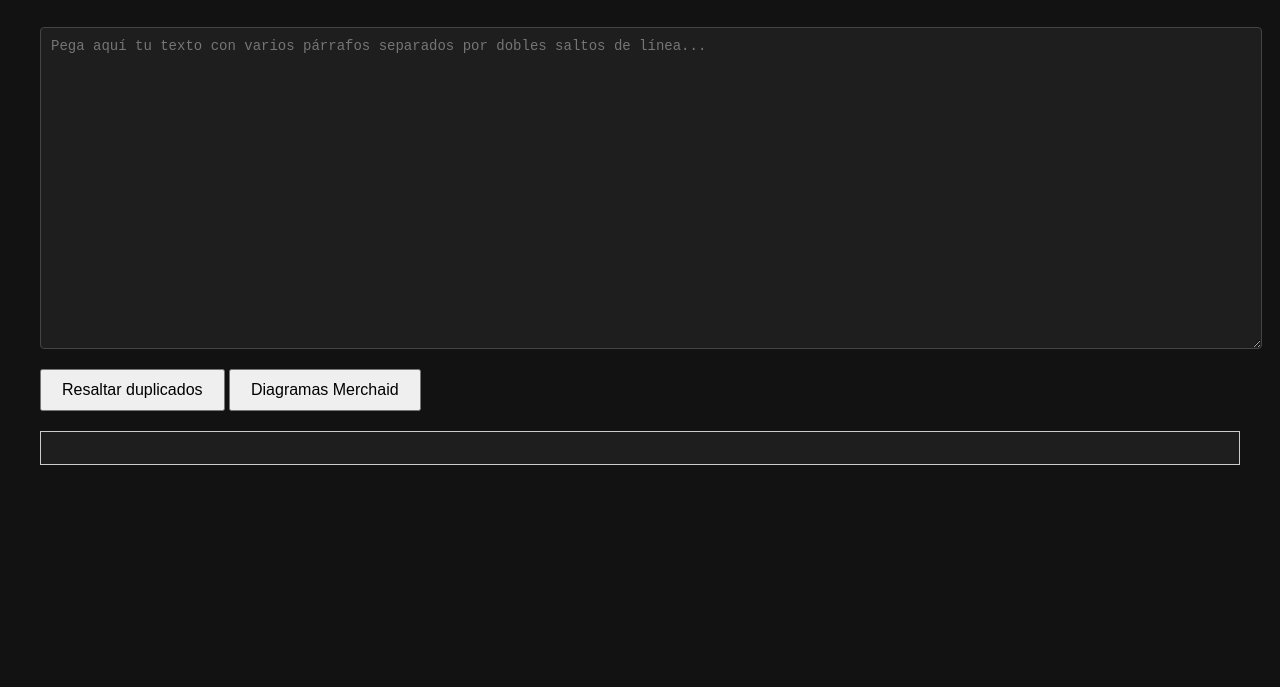
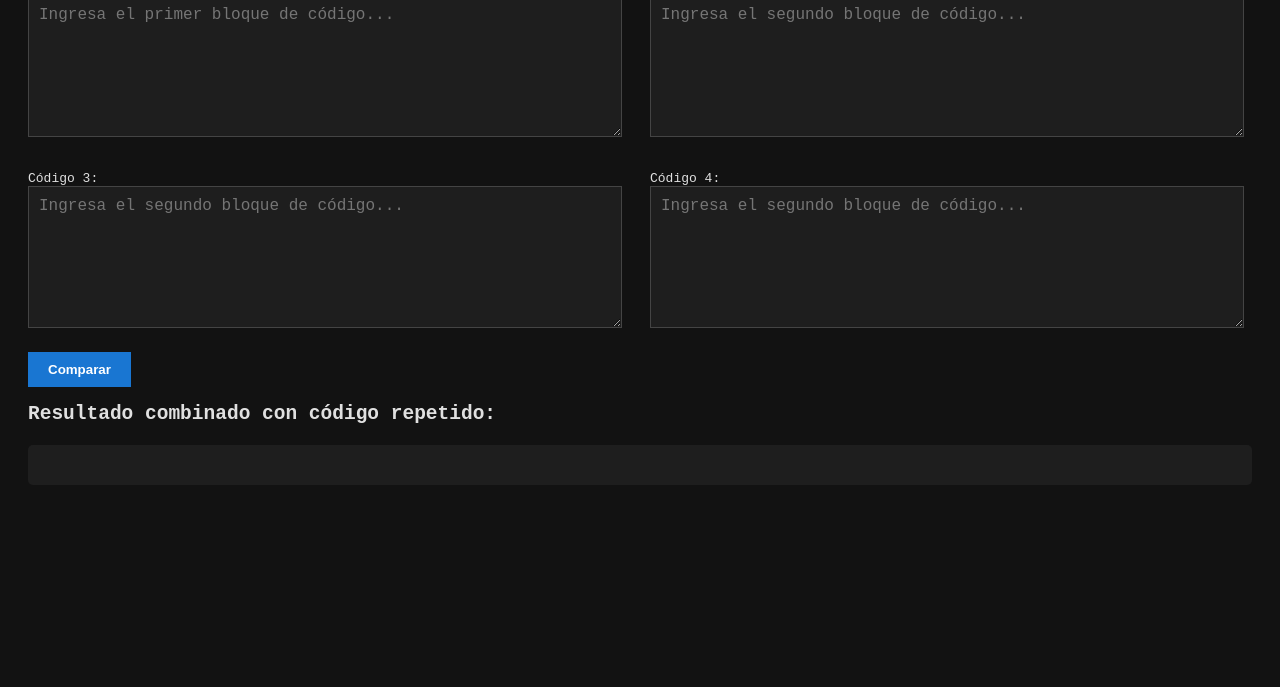
Before and after one commit to JavierBagatoli/cleanHU, a plain HTML site: page index.html in a window 1280 px wide. Shown: the part 113-800 px from the top of the page. Drawn offline with Linux system fonts and the light colour scheme.

Commit message:
add comparator of code

```diff
--- a/index.html
+++ b/index.html
@@ -1,144 +1,169 @@
 <!DOCTYPE html>
 <html lang="es">
 <head>
-  <meta charset="UTF-8" />
-  <meta name="viewport" content="width=device-width, initial-scale=1.0"/>
-  <title>Marcador de Párrafos Duplicados</title>
+  <meta charset="UTF-8">
+  <title>Comparador de Código</title>
   <style>
     body {
-      padding: 2rem;
       background-color: #121212;
-      color: #f0f0f0;
-      font-family: Arial, sans-serif;
+      color: #e0e0e0;
+      font-family: monospace;
+      padding: 20px;
     }
+
+    h1 {
+      text-align: center;
+      color: #90caf9;
+    }
+
+    textarea {
+      width: 100%;
+      height: 120px;
+      background-color: #1e1e1e;
+      color: #ffffff;
+      border: 1px solid #444;
+      margin-bottom: 10px;
+      padding: 10px;
+      resize: vertical;
+      font-size: 16px;
+    }
+
     button {
+      background-color: #1976d2;
+      color: white;
       padding: 10px 20px;
+      border: none;
+      cursor: pointer;
+      font-weight: bold;
+      margin-top: 10px;
+    }
+
+    pre {
+      background-color: #1e1e1e;
+      padding: 20px;
+      border-radius: 5px;
+      white-space: pre-wrap;
+      margin-top: 20px;
       font-size: 16px;
-      margin-bottom: 20px;
+      line-height: 1.5;
     }
-    .resultado {
-      background: #1e1e1e;
-      padding: 1rem;
-      border: 1px solid #ccc;
-      white-space: pre-wrap;
-      color: #b5b5b5;
+
+    .highlight {
+      background-color: #004d40;
+      color: #b2ff59;
+      font-weight: bold;
+      padding: 2px 4px;
+      border-radius: 3px;
     }
-    .parrafo {
-      display: block;
-      padding: 8px;
-      border-radius: 6px;
+
+    .highlight2 {
+      background-color: #000e4d;
+      color: #59f9ff;
+      font-weight: bold;
+      padding: 2px 4px;
+      border-radius: 3px;
     }
-    .bold{
-      font-weight: bolder;
-      font-size: 1.2rem;
+
+    .highlight3 {
+      background-color: #454d00;
+      color: #f4ff59;
+      font-weight: bold;
+      padding: 2px 4px;
+      border-radius: 3px;
     }
-    textarea {
-      margin-bottom: 1rem;
-      font-family: monospace;
-      font-size: 14px;
-      width: 100%;
-      height: 300px;
-      margin-top: 20px;
-      background: #1e1e1e;
-      color: #fff;
-      border: 1px solid #444;
-      padding: 10px;
-      border-radius: 4px;
+
+    .light2{
+        color: #b2ff59;
     }
-    .squareClass{
-      border-radius: 0px !important;
-      padding-top: 3px;
-      padding-bottom: 3px;
+
+    .light3{
+        color: #59f9ff;
+    }
+
+    .light4{
+        color: #f4ff59;
+    }
+
+    .container {
+      display: grid;
+      grid-template-columns: 1fr 1fr;
+      gap: 20px;
+      div{
+        width: 95%;
+      }
+    }
+
+    @media (max-width: 800px) {
+      .container {
+        grid-template-columns: 1fr;
+      }
     }
   </style>
 </head>
 <body>
-  <h1>Resaltador de Párrafos Duplicados</h1>
-  <textarea id="inputText" placeholder="Pega aquí tu texto con varios párrafos separados por dobles saltos de línea..."></textarea>
-  <br>
-  <button onclick="resaltarDuplicados()">Resaltar duplicados</button>
-  <button onclick="openURL()">Diagramas Merchaid</button>
-  <div id="outputText" class="resultado"></div>
+  <h1>Comparador de Código</h1>
+  <div class="container">
+    <div>
+      <label for="code1">Código 1:</label>
+      <textarea id="code1" placeholder="Ingresa el primer bloque de código..."></textarea>
+    </div>
+    <div>
+      <label for="code2">Código 2:</label>
+      <textarea id="code2" placeholder="Ingresa el segundo bloque de código..."></textarea>
+    </div>
+    <div>
+      <label for="code3">Código 3:</label>
+      <textarea id="code3" placeholder="Ingresa el segundo bloque de código..."></textarea>
+    </div>
+    <div>
+      <label for="code4">Código 4:</label>
+      <textarea id="code4" placeholder="Ingresa el segundo bloque de código..."></textarea>
+    </div>
+  </div>
+  <button onclick="compararCodigos()">Comparar</button>
+
+  <h2>Resultado combinado con código repetido:</h2>
+  <pre id="resultado"></pre>
 
   <script>
-    const colores = [
-      "#272107", "#1e3d2f", "#14424a", "#47171a", "#1b3e27", "#15353a",
-      "#54262b", "#1a2f4a", "#2c2d2f", "#3e3232"
-    ];
+    function compararCodigos() {
+        const code1 = document.getElementById('code1').value.split('\n').map(line => line.trim());
+        const code2 = document.getElementById('code2').value.split('\n').map(line => line.trim());
+        const code3 = document.getElementById('code3').value.split('\n').map(line => line.trim());
+        const code4 = document.getElementById('code4').value.split('\n').map(line => line.trim());
 
-    function escapeHTML(text) {
-      const div = document.createElement("div");
-      div.textContent = text;
-      return div.innerHTML;
-    }
 
-    function resaltarDuplicados() {
-      const texto = document.getElementById("inputText").value;
-      const parrafos = texto.split(/\n/); // Separa por doble salto de línea
-      const mapa = new Map(); // Guarda párrafos únicos con su color
-      const output = [];
-      const textoClean = []
-      let colorIndex = 0;
+        const combined = [...new Set([...code1, ...code2,...code3, ...code4])];
+        const repetidos12 = code2.filter(line => code1.includes(line) && line !== '');
+        const repetidos13 = code3.filter(line => code1.includes(line) && line !== '');
+        const repetidos14 = code4.filter(line => code1.includes(line) && line !== '');
 
-      let indexPatron = -2;
-      let index = 0;
-      let colorBlock = "";
+        const repetidosClean13 = repetidos13.filter(line => !code2.includes(line));
 
-      for(let parrafo of parrafos) {
-        if (parrafo.trim() === "") continue; // Saltar vacíos
-        textoClean.push(parrafo.trim())
-      }
+        const repetidosC14 = repetidos14.filter(line => !code2.includes(line));
+        const repetidosClean14 = repetidosC14.filter(line => !code3.includes(line));
 
-      for (let parrafo of textoClean) {
-        const limpio = parrafo;
-        let color;
+        const resultadoHTML = combined.map(line => {
+            if (repetidos12.includes(line)) {
+                return `<span class="highlight">${line}</span>`;
+            } else if (repetidosClean13.includes(line)) {
+                return `<span class="highlight2">${line}</span>`;
+            } else if (repetidosClean14.includes(line)) {
+                return `<span class="highlight3">${line}</span>`;
+            }  else {
+                if (code2.includes(line)) {
+                    return `<span class="light2">${line}</span>`;
+                } else if (code3.includes(line)) {
+                    return `<span class="light3">${line}</span>`;
+                } else if (code4.includes(line)) {
+                    return `<span class="light4">${line}</span>`;
+                }  else {
+                    return line;
+                }
+            }
+        }).join('\n');
 
-        if (!mapa.has(limpio)) {
-          color = colores[colorIndex % colores.length];
-          mapa.set(limpio, color);
-          colorIndex++;
-        }
-
-        if (mapa.has(limpio)) {
-          color = mapa.get(limpio); // Reutilizar color del primero
-        }
-
-        let antiMargin = ""
-        let squareClass = ""
-        console.log(textoClean)
-        if(textoClean.includes(limpio)){
-          let i = textoClean.indexOf(limpio);
-          console.log(i, index, indexPatron)
-          if(i !== index){
-            if (indexPatron === i-1){
-              color = mapa.get(textoClean[i-1]);
-
-              if(colorBlock !== ""){
-                color = colorBlock
-              }
-              colorBlock = color
-              antiMargin = "-1.2rem"
-              squareClass = "squareClass"
-            }else{
-              colorBlock = "";
-            }
-            indexPatron = i;
-          }else{
-            colorBlock = "";
-          }
-        }
-
-        index++
-
-        output.push(
-          `<span class="parrafo ${squareClass} ${parrafo.toLowerCase().startsWith('escenario')?'bold':''}" style="background-color:${color}; margin-top:${antiMargin};">${escapeHTML(parrafo)}</span>`
-        );
-      }
-      document.getElementById("outputText").innerHTML = output.join("\n");
-    }
-
-    function openURL(){
-      window.open("https://javierbagatoli.github.io/MermaidChartFast/", "_blank")
+        document.getElementById('resultado').innerHTML = resultadoHTML;
     }
   </script>
 </body>
```
